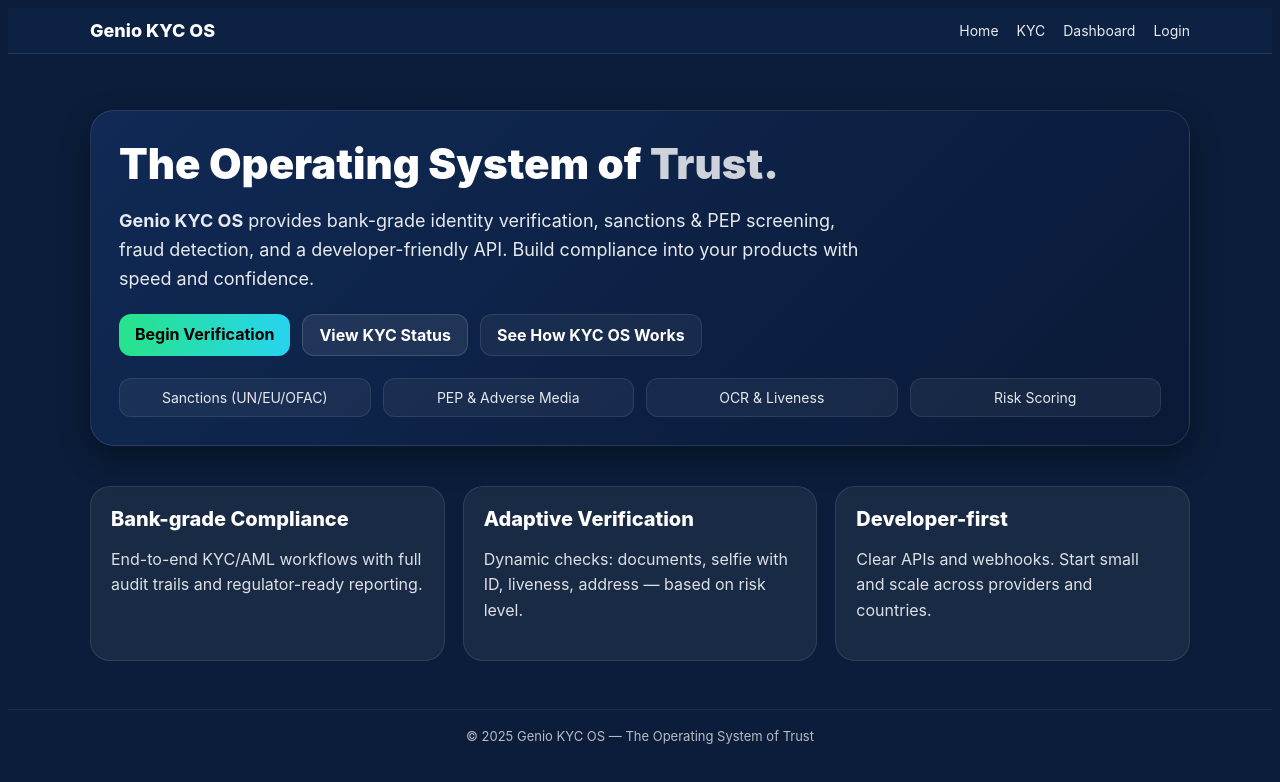
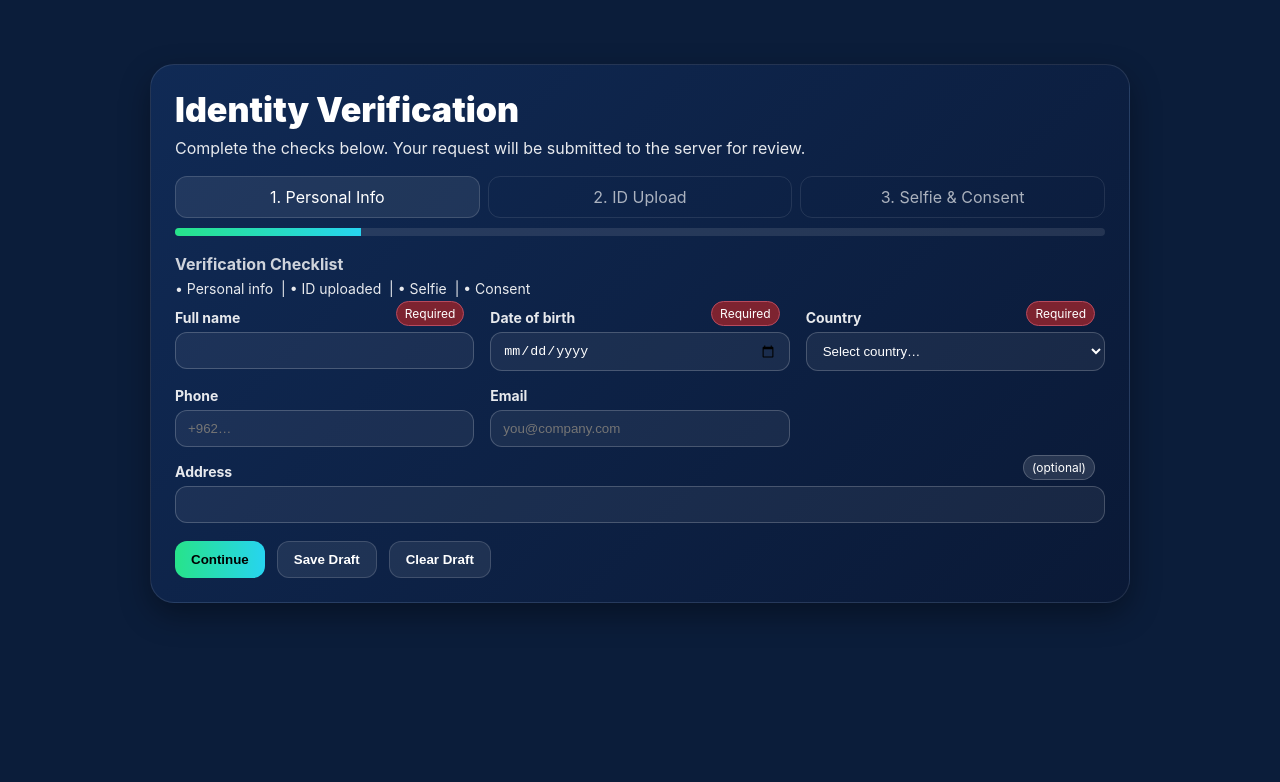
Before and after one commit to genio-ai/genio-os, a Next.js app: page / in a window 1280 px wide. Shown: the top 782 px of the page. Built offline with nearby package versions, Linux system fonts and the light colour scheme.

Commit message:
Update index.js

```diff
--- a/pages/index.js
+++ b/pages/index.js
@@ -1,89 +1,277 @@
-// pages/index.js  (pure CSS-in-JS, no Tailwind)
+// pages/index.js — Genio ID (KYC) — single page replacement
+"use client";
 import Head from "next/head";
-import Link from "next/link";
+import { useEffect, useMemo, useRef, useState } from "react";
 
-const styles = {
+const ui = {
   page:{minHeight:"100vh",background:"#0B1D3A",color:"#fff",fontFamily:"-apple-system, Segoe UI, Roboto, Arial, sans-serif"},
-  nav:{position:"sticky",top:0,zIndex:50,background:"rgba(14,35,68,0.9)",backdropFilter:"blur(6px)",borderBottom:"1px solid rgba(255,255,255,0.1)"},
-  navInner:{maxWidth:1100,margin:"0 auto",padding:"12px 16px",display:"flex",alignItems:"center",justifyContent:"space-between"},
-  brand:{fontWeight:800,fontSize:18},
-  navUl:{display:"flex",gap:18,fontSize:14,listStyle:"none",margin:0,padding:0},
-  link:{color:"rgba(255,255,255,0.9)",textDecoration:"none"},
-  heroWrap:{maxWidth:1100,margin:"0 auto",padding:"56px 16px 0"},
-  card:{border:"1px solid rgba(255,255,255,0.1)",background:"linear-gradient(135deg,#102A55,#0A1936)",borderRadius:24,padding:28,boxShadow:"0 12px 30px rgba(0,0,0,0.35)"},
-  h1:{fontSize:42,fontWeight:900,margin:"0 0 14px",lineHeight:1.2},
-  p:{opacity:.9,fontSize:18,maxWidth:760,lineHeight:1.6,wordBreak:"keep-all",whiteSpace:"normal"},
-  btnRow:{marginTop:20,display:"flex",flexWrap:"wrap",gap:12},
-  btnPrimary:{borderRadius:12,padding:"10px 16px",fontWeight:700,color:"#000",background:"linear-gradient(90deg,#27E38A,#27D4F0)",textDecoration:"none",whiteSpace:"nowrap"},
-  btnGhost:{borderRadius:12,padding:"10px 16px",fontWeight:700,border:"1px solid rgba(255,255,255,0.15)",background:"rgba(255,255,255,0.08)",textDecoration:"none",color:"#fff",whiteSpace:"nowrap"},
-  btnSoft:{borderRadius:12,padding:"10px 16px",fontWeight:700,border:"1px solid rgba(255,255,255,0.1)",background:"rgba(255,255,255,0.05)",textDecoration:"none",color:"#fff",whiteSpace:"nowrap"},
-  badges:{marginTop:22,display:"grid",gridTemplateColumns:"repeat(auto-fit,minmax(160px,1fr))",gap:12},
-  badge:{textAlign:"center",borderRadius:12,border:"1px solid rgba(255,255,255,0.1)",background:"rgba(255,255,255,0.06)",padding:"10px 12px",fontSize:14,opacity:.9,wordBreak:"keep-all"},
-  grid:{maxWidth:1100,margin:"0 auto",padding:"40px 16px 48px",display:"grid",gridTemplateColumns:"repeat(auto-fit,minmax(260px,1fr))",gap:18},
-  tile:{borderRadius:20,border:"1px solid rgba(255,255,255,0.1)",background:"rgba(255,255,255,0.06)",padding:20},
-  tileH:{fontSize:20,fontWeight:800,margin:"0 0 8px"},
-  tileP:{opacity:.85,lineHeight:1.6,wordBreak:"keep-all",whiteSpace:"normal"},
-  footer:{borderTop:"1px solid rgba(255,255,255,0.1)",textAlign:"center",opacity:.7,fontSize:13,padding:"18px 0 26px"},
+  wrap:{maxWidth:980,margin:"0 auto",padding:"56px 16px"},
+  card:{border:"1px solid rgba(255,255,255,0.1)",background:"linear-gradient(135deg,#102A55,#0A1936)",borderRadius:24,padding:24,boxShadow:"0 12px 30px rgba(0,0,0,0.35)"},
+  h1:{fontSize:34,fontWeight:900,margin:"0 0 6px"},
+  p:{opacity:.9,lineHeight:1.6,margin:"0 0 14px"},
+  steps:{display:"grid",gridTemplateColumns:"repeat(3,1fr)",gap:8,margin:"6px 0 10px"},
+  step:{textAlign:"center",padding:"10px",borderRadius:12,border:"1px solid rgba(255,255,255,0.15)",opacity:.65,display:"flex",alignItems:"center",justifyContent:"center",gap:8},
+  stepAct:{opacity:1,background:"rgba(255,255,255,0.08)"},
+  progBarWrap:{height:8,background:"rgba(255,255,255,0.1)",borderRadius:99,overflow:"hidden",margin:"8px 0 18px"},
+  progBarFill:(w)=>({height:"100%",width:`${w}%`,background:"linear-gradient(90deg,#27E38A,#27D4F0)"}),
+  grid:{display:"grid",gridTemplateColumns:"repeat(auto-fit,minmax(240px,1fr))",gap:16,marginTop:12},
+  field:{display:"flex",flexDirection:"column",gap:6,position:"relative"},
+  label:{fontWeight:700,fontSize:14,opacity:.9},
+  req:{position:"absolute",right:10,top:-8,background:"#7d2330",border:"1px solid #b84a5d",color:"#fff",fontSize:12,padding:"4px 8px",borderRadius:999},
+  optional:{position:"absolute",right:10,top:-8,background:"rgba(255,255,255,.12)",border:"1px solid rgba(255,255,255,.2)",fontSize:12,padding:"4px 8px",borderRadius:999},
+  input:{borderRadius:12,border:"1px solid rgba(255,255,255,0.2)",background:"rgba(255,255,255,0.06)",color:"#fff",padding:"10px 12px",outline:"none"},
+  select:{borderRadius:12,border:"1px solid rgba(255,255,255,0.2)",background:"rgba(255,255,255,0.06)",color:"#fff",padding:"10px 12px",outline:"none"},
+  dz:(isDrag)=>({borderRadius:12,padding:"18px",border:`2px dashed ${isDrag? "#27E38A":"rgba(255,255,255,.35)"}`,background:isDrag? "rgba(39,227,138,.08)":"rgba(255,255,255,.05)",textAlign:"center",cursor:"pointer"}),
+  note:{fontSize:12,opacity:.72,marginTop:6},
+  preview:{marginTop:10,display:"flex",gap:10,flexWrap:"wrap"},
+  img:{width:140,height:94,objectFit:"cover",borderRadius:10,border:"1px solid rgba(255,255,255,0.2)"},
+  row:{display:"flex",gap:12,flexWrap:"wrap",marginTop:18},
+  btnPri:{borderRadius:12,padding:"10px 16px",fontWeight:700,color:"#000",background:"linear-gradient(90deg,#27E38A,#27D4F0)",border:"none",cursor:"pointer"},
+  btn:{borderRadius:12,padding:"10px 16px",fontWeight:700,border:"1px solid rgba(255,255,255,0.15)",background:"rgba(255,255,255,0.08)",color:"#fff",cursor:"pointer"},
+  err:{marginTop:12,padding:"10px 12px",borderRadius:12,background:"rgba(227,55,55,0.15)",border:"1px solid rgba(227,55,55,0.35)"},
+  ok:{marginTop:12,padding:"10px 12px",borderRadius:12,background:"rgba(39,227,138,0.15)",border:"1px solid rgba(39,227,138,0.35)"},
 };
 
+const MAX_SIZE = 8 * 1024 * 1024; // 8MB
+const DRAFT_KEY = "genio_kyc_draft"; // text only
+const countries = [
+  {code:"JO", name:"Jordan 🇯🇴"}, {code:"AE", name:"United Arab Emirates 🇦🇪"},
+  {code:"SA", name:"Saudi Arabia 🇸🇦"}, {code:"QA", name:"Qatar 🇶🇦"},
+  {code:"EG", name:"Egypt 🇪🇬"}, {code:"US", name:"United States 🇺🇸"},
+  {code:"GB", name:"United Kingdom 🇬🇧"}, {code:"CA", name:"Canada 🇨🇦"},
+  {code:"DE", name:"Germany 🇩🇪"}, {code:"FR", name:"France 🇫🇷"}, {code:"TR", name:"Türkiye 🇹🇷"}
+];
+
+const maskPhone = (p)=>!p?"":p.replace(/.(?=.{2})/g,"*");
+
+function DropZone({label,required,onFile,accept="image/jpeg,image/png,application/pdf",previewUrl}) {
+  const [drag,setDrag]=useState(false);
+  const ref=useRef(null);
+  return (
+    <div className="dz">
+      <div style={ui.field}>
+        <label style={ui.label}>{label}</label>
+        {required ? <span style={ui.req}>Required</span> : null}
+      </div>
+      <div
+        onDragOver={(e)=>{e.preventDefault();setDrag(true);}}
+        onDragLeave={()=>setDrag(false)}
+        onDrop={(e)=>{e.preventDefault();setDrag(false);const f=e.dataTransfer.files?.[0]; f && onFile(f);}}
+        onClick={()=>ref.current?.click()}
+        style={ui.dz(drag)}
+        role="button" tabIndex={0}
+        onKeyDown={(e)=>{if(e.key==="Enter"||e.key===" ") ref.current?.click();}}
+      >Drop file here or click to upload</div>
+      <input ref={ref} type="file" accept={accept} onChange={(e)=>onFile(e.target.files?.[0]||null)} style={{display:"none"}}/>
+      {previewUrl && <div style={ui.preview}><img src={previewUrl} style={ui.img} alt="preview"/></div>}
+      <div style={ui.note}>Max 8MB. JPG/PNG/PDF only.</div>
+    </div>
+  );
+}
+
 export default function Home(){
+  const [step,setStep]=useState(1);
+  const [form,setForm]=useState({fullName:"",dob:"",country:"",phone:"",email:"",address:"",idType:"passport",consent:false});
+  const [idFront,setIdFront]=useState(null);
+  const [idBack,setIdBack]=useState(null);
+  const [selfie,setSelfie]=useState(null);
+  const [msg,setMsg]=useState({ok:false,text:""});
+
+  const preview = useMemo(()=>({
+    idFront: idFront? URL.createObjectURL(idFront):"",
+    idBack : idBack ? URL.createObjectURL(idBack) :"",
+    selfie : selfie ? URL.createObjectURL(selfie) :"",
+  }),[idFront,idBack,selfie]);
+
+  useEffect(()=>{ // load draft
+    try{ const d=JSON.parse(localStorage.getItem(DRAFT_KEY)||"{}");
+      if(d && Object.keys(d).length) setForm(p=>({...p,...d}));
+    }catch{}
+  },[]);
+  useEffect(()=>{ // save draft (text only)
+    const {fullName,dob,country,phone,email,address,idType,consent}=form;
+    localStorage.setItem(DRAFT_KEY, JSON.stringify({fullName,dob,country,phone,email,address,idType,consent}));
+  },[form]);
+
+  const tooBig = (f)=> f && f.size>MAX_SIZE ? "File too large (8MB max)" : "";
+  const need = (x)=>!x || String(x).trim()==="";
+  const checkStep = ()=>{
+    if(step===1){
+      if(need(form.fullName)||need(form.dob)||need(form.country)) return "Name, date of birth and country are required";
+      if(form.email && !/^\S+@\S+\.\S+$/.test(form.email)) return "Invalid email format";
+      if(form.phone && !/^\+?[0-9\-() ]{7,}$/.test(form.phone)) return "Invalid phone number";
+      return "";
+    }
+    if(step===2){
+      if(!idFront) return "ID (front) is required";
+      if(form.idType!=="passport" && !idBack) return "ID (back) is required";
+      return tooBig(idFront) || tooBig(idBack);
+    }
+    if(step===3){
+      if(!selfie) return "Selfie with the same ID is required";
+      if(!form.consent) return "You must accept the consent";
+      return tooBig(selfie);
+    }
+    return "";
+  };
+
+  const canSubmit = !!(form.fullName && form.dob && form.country && idFront && (form.idType==="passport" || idBack) && selfie && form.consent);
+  const stepPct = step===1? 20 : step===2? 60 : 100;
+
+  const onChange = (e)=>{
+    const {name,value,type,checked}=e.target;
+    setForm(p=>({...p,[name]: type==="checkbox"? checked : value}));
+  };
+
+  const next=()=>{
+    const e=checkStep();
+    if(e){setMsg({ok:false,text:e});return;}
+    setMsg({ok:true,text:"Looks good"}); setStep(s=>Math.min(3,s+1));
+  };
+  const back=()=>{ setMsg({ok:false,text:""}); setStep(s=>Math.max(1,s-1)); };
+
+  const handleSubmit=async(e)=>{
+    e.preventDefault();
+    const eMsg=checkStep(); if(eMsg){ setMsg({ok:false,text:eMsg}); return; }
+
+    const rec={
+      idType:form.idType, fullName:form.fullName, dob:form.dob, country:form.country,
+      phoneMasked:maskPhone(form.phone||""), email:form.email||"", address:form.address||"",
+      submittedAt:new Date().toISOString()
+    };
+    try{
+      const res=await fetch("/api/kyc",{method:"POST",headers:{"Content-Type":"application/json"},body:JSON.stringify(rec)});
+      const out=await res.json();
+      if(!res.ok) throw new Error(out?.error||"Server error");
+      setMsg({ok:true,text:`Submitted. Reference: ${out.requestId}.`});
+      setStep(3);
+    }catch(err){
+      setMsg({ok:false,text:String(err.message||err)});
+    }
+  };
+
+  const stepDone=(n)=> (n<step);
+
   return (
     <>
-      <Head>
-        <title>Genio KYC OS — The Operating System of Trust</title>
-        <meta name="description" content="Genio KYC OS builds the trust layer for banks and fintechs: multi-layer identity verification, AML screening, anti-fraud intelligence, and a developer-friendly API."/>
-        <meta name="google" content="notranslate"/><meta httpEquiv="Content-Language" content="en"/>
-      </Head>
+      <Head><title>Genio ID — KYC</title></Head>
+      <main style={ui.page}>
+        <section style={ui.wrap}>
+          <div style={ui.card}>
+            <h1 style={ui.h1}>Identity Verification</h1>
+            <p style={ui.p}>Complete the checks below. Your request will be submitted to the server for review.</p>
 
-      <main style={styles.page}>
-        <header style={styles.nav}>
-          <nav style={styles.navInner}>
-            <div style={styles.brand}>Genio KYC OS</div>
-            <ul style={styles.navUl}>
-              <li><Link href="/" style={styles.link}>Home</Link></li>
-              <li><Link href="/kyc" style={styles.link}>KYC</Link></li>
-              <li><Link href="/dashboard" style={styles.link}>Dashboard</Link></li>
-              <li><Link href="/login" style={styles.link}>Login</Link></li>
-            </ul>
-          </nav>
-        </header>
+            <div style={ui.steps}>
+              <div style={{...ui.step, ...(step===1?ui.stepAct:{} )}}>{stepDone(1)?"✔️":"1."} Personal Info</div>
+              <div style={{...ui.step, ...(step===2?ui.stepAct:{} )}}>{stepDone(2)?"✔️":"2."} ID Upload</div>
+              <div style={{...ui.step, ...(step===3?ui.stepAct:{} )}}>{stepDone(3)?"✔️":"3."} Selfie & Consent</div>
+            </div>
+            <div style={ui.progBarWrap}><div style={ui.progBarFill(stepPct)} /></div>
 
-        <section style={styles.heroWrap}>
-          <div style={styles.card}>
-            <h1 style={styles.h1}>The Operating System of <span style={{opacity:.8}}>Trust.</span></h1>
-            <p style={styles.p}>
-              <b>Genio KYC OS</b> provides bank-grade identity verification, sanctions &amp; PEP screening,
-              fraud detection, and a developer-friendly API. Build compliance into your products with speed and confidence.
-            </p>
-            <div style={styles.btnRow}>
-              <Link href="/kyc" style={styles.btnPrimary}>Begin Verification</Link>
-              <Link href="/dashboard" style={styles.btnGhost}>View KYC Status</Link>
-              <a href="#how-it-works" style={styles.btnSoft}>See How KYC OS Works</a>
+            {/* Checklist summary */}
+            <div style={{marginTop:8}}>
+              <div style={{opacity:.8,fontWeight:700,marginBottom:6}}>Verification Checklist</div>
+              <div style={{fontSize:14,opacity:.9}}>
+                {(form.fullName && form.dob && form.country) ? "✓ Personal info" : "• Personal info"} &nbsp;|&nbsp;
+                {(idFront && (form.idType==="passport" || idBack)) ? "✓ ID uploaded" : "• ID uploaded"} &nbsp;|&nbsp;
+                {selfie ? "✓ Selfie" : "• Selfie"} &nbsp;|&nbsp;
+                {form.consent ? "✓ Consent" : "• Consent"}
+              </div>
             </div>
-            <div style={styles.badges}>
-              {["Sanctions (UN/EU/OFAC)","PEP & Adverse Media","OCR & Liveness","Risk Scoring"].map(t=>(
-                <div key={t} style={styles.badge}>{t}</div>
-              ))}
-            </div>
+
+            <form onSubmit={handleSubmit}>
+              {step===1 && (
+                <>
+                  <div style={ui.grid}>
+                    <div style={ui.field}>
+                      <label style={ui.label}>Full name</label>
+                      <span style={ui.req}>Required</span>
+                      <input style={ui.input} name="fullName" value={form.fullName} onChange={onChange}/>
+                    </div>
+                    <div style={ui.field}>
+                      <label style={ui.label}>Date of birth</label>
+                      <span style={ui.req}>Required</span>
+                      <input style={ui.input} type="date" name="dob" value={form.dob} onChange={onChange}/>
+                    </div>
+                    <div style={ui.field}>
+                      <label style={ui.label}>Country</label>
+                      <span style={ui.req}>Required</span>
+                      <select style={ui.select} name="country" value={form.country} onChange={onChange}>
+                        <option value="">Select country…</option>
+                        {countries.map(c=>(<option key={c.code} value={c.name}>{c.name}</option>))}
+                      </select>
+                    </div>
+                    <div style={ui.field}>
+                      <label style={ui.label}>Phone</label>
+                      <input style={ui.input} name="phone" placeholder="+962…" value={form.phone} onChange={onChange}/>
+                    </div>
+                    <div style={ui.field}>
+                      <label style={ui.label}>Email</label>
+                      <input style={ui.input} name="email" placeholder="you@company.com" value={form.email} onChange={onChange}/>
+                    </div>
+                    <div style={{...ui.field, gridColumn:"1 / -1"}}>
+                      <label style={ui.label}>Address</label>
+                      <span style={ui.optional}>(optional)</span>
+                      <input style={ui.input} name="address" value={form.address} onChange={onChange}/>
+                    </div>
+                  </div>
+                  <div style={ui.row}>
+                    <button type="button" onClick={next} style={ui.btnPri}>Continue</button>
+                    <button type="button" onClick={()=>localStorage.setItem(DRAFT_KEY, JSON.stringify(form))} style={ui.btn}>Save Draft</button>
+                    <button type="button" onClick={()=>{localStorage.removeItem(DRAFT_KEY); setForm({fullName:"",dob:"",country:"",phone:"",email:"",address:"",idType:"passport",consent:false});}} style={ui.btn}>Clear Draft</button>
+                  </div>
+                </>
+              )}
+
+              {step===2 && (
+                <>
+                  <div style={ui.grid}>
+                    <div style={ui.field}>
+                      <label style={ui.label}>ID type</label>
+                      <select name="idType" value={form.idType} onChange={onChange} style={ui.select}>
+                        <option value="passport">Passport</option>
+                        <option value="nid">National ID</option>
+                        <option value="dl">Driver License</option>
+                        <option value="rp">Resident Permit</option>
+                      </select>
+                      <div style={ui.note}>Passport: one photo. Others: front + back.</div>
+                    </div>
+                    <DropZone label="Upload ID (front)" required onFile={setIdFront} previewUrl={preview.idFront}/>
+                    {form.idType!=="passport" && (
+                      <DropZone label="Upload ID (back)" required onFile={setIdBack} previewUrl={preview.idBack}/>
+                    )}
+                  </div>
+                  <div style={ui.row}>
+                    <button type="button" onClick={back} style={ui.btn}>Back</button>
+                    <button type="button" onClick={next} style={ui.btnPri}>Continue</button>
+                  </div>
+                </>
+              )}
+
+              {step===3 && (
+                <>
+                  <div style={ui.grid}>
+                    <DropZone label="Upload selfie holding your ID" required accept="image/jpeg,image/png" onFile={setSelfie} previewUrl={preview.selfie}/>
+                  </div>
+
+                  <div style={{marginTop:12}}>
+                    <label style={{display:"flex",alignItems:"center",gap:8}}>
+                      <input type="checkbox" name="consent" checked={form.consent} onChange={onChange}/>
+                      <span>I confirm information is accurate and I consent to verification & secure processing.</span>
+                    </label>
+                  </div>
+
+                  <div style={ui.row}>
+                    <button type="button" onClick={back} style={ui.btn}>Back</button>
+                    <button type="submit" style={{...ui.btnPri, opacity: canSubmit?1:.6}} disabled={!canSubmit}>Submit for Verification</button>
+                  </div>
+                </>
+              )}
+            </form>
+
+            {msg.text && <div style={msg.ok?ui.ok:ui.err}>{msg.text}</div>}
           </div>
         </section>
-
-        <section id="how-it-works" style={styles.grid}>
-          {[
-            {t:"Bank-grade Compliance",d:"End-to-end KYC/AML workflows with full audit trails and regulator-ready reporting."},
-            {t:"Adaptive Verification",d:"Dynamic checks: documents, selfie with ID, liveness, address — based on risk level."},
-            {t:"Developer-first",d:"Clear APIs and webhooks. Start small and scale across providers and countries."},
-          ].map(c=>(
-            <div key={c.t} style={styles.tile}>
-              <h3 style={styles.tileH}>{c.t}</h3>
-              <p style={styles.tileP}>{c.d}</p>
-            </div>
-          ))}
-        </section>
-
-        <footer style={styles.footer}>
-          © {new Date().getFullYear()} Genio KYC OS — The Operating System of Trust
-        </footer>
       </main>
     </>
   );
```
